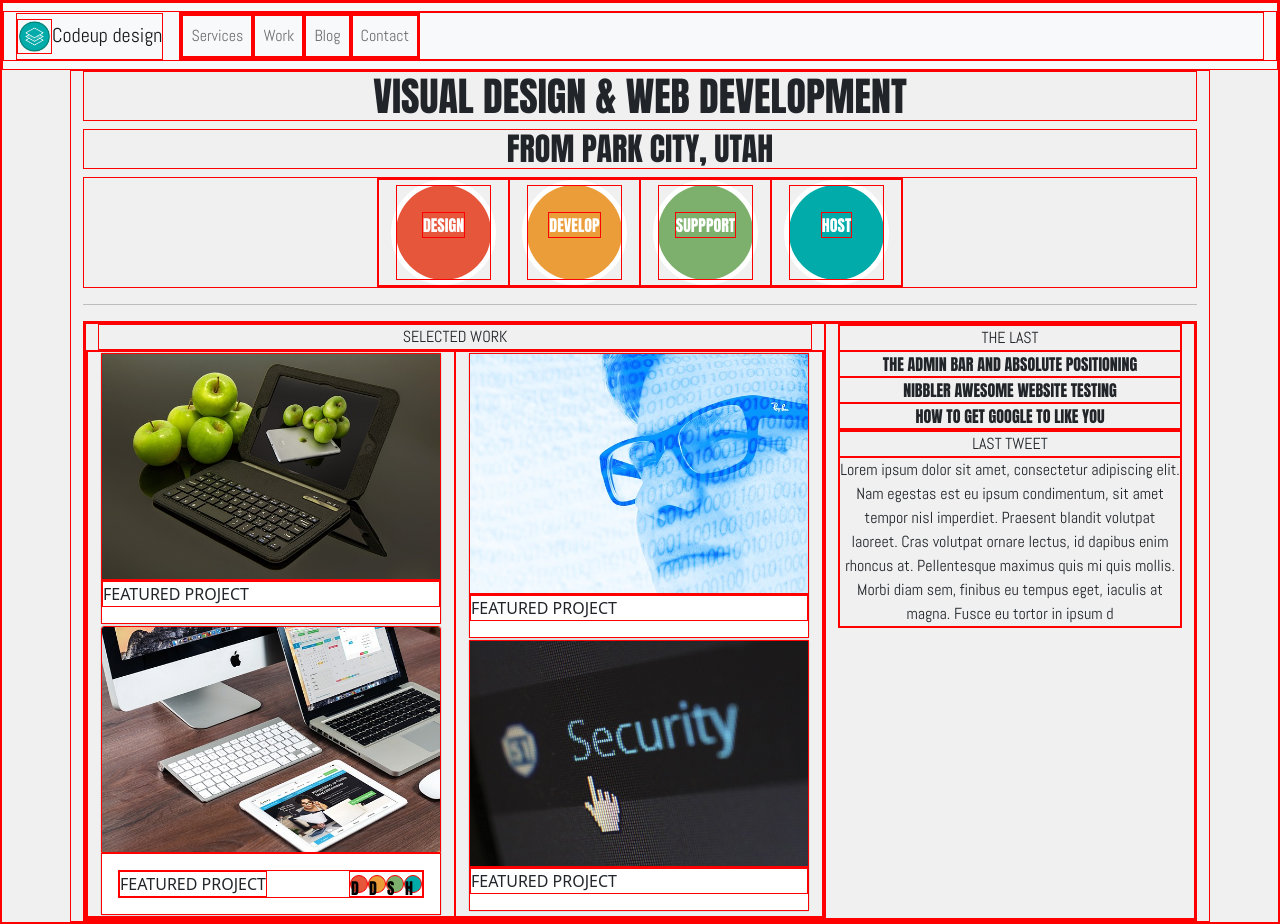
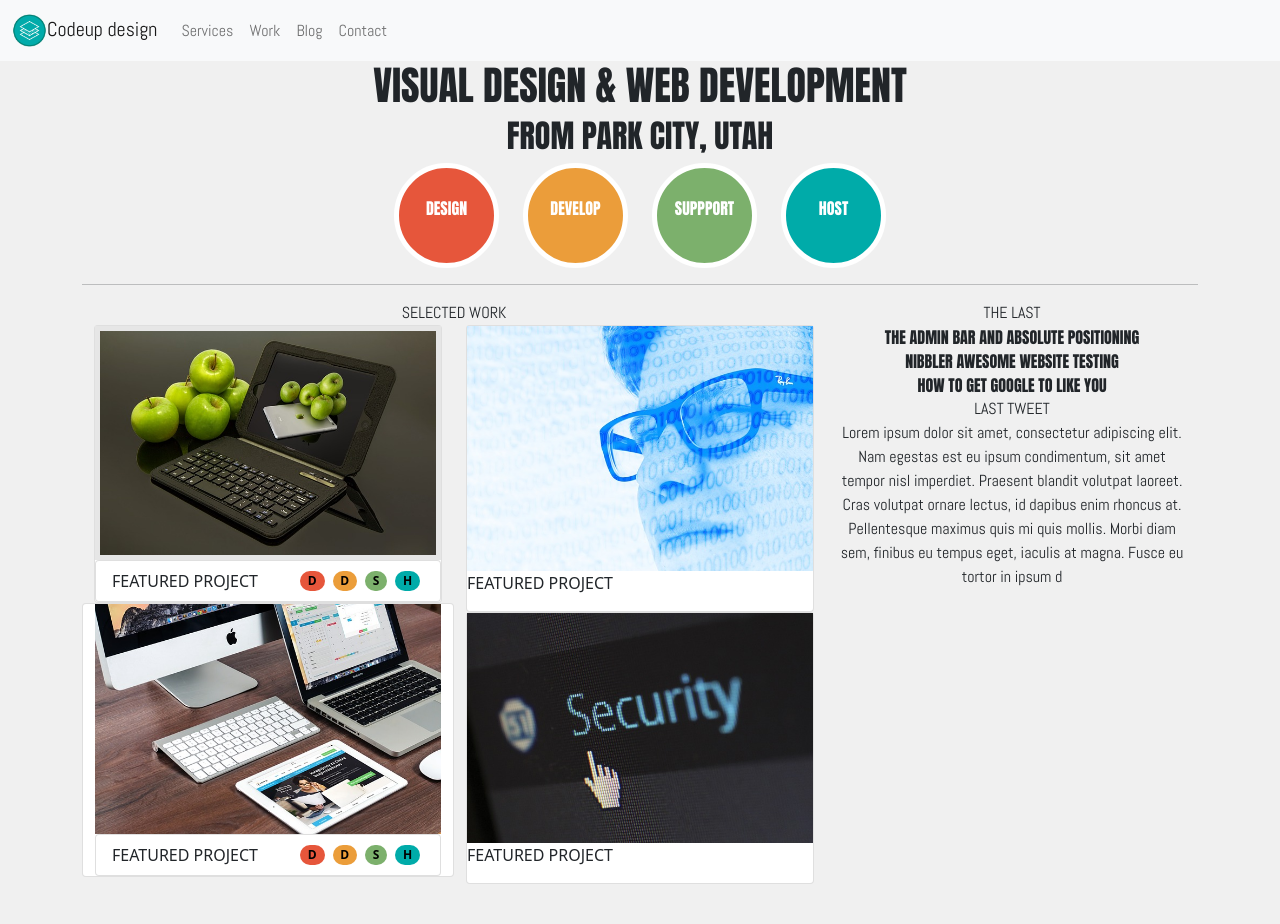
Before and after one commit to Jeff-and-Daves-Codeup-Design-Project/J-and-D-Project, a website: page index.html in a window 1280 px wide. After the commit the page ends 884 px from the top, so only its background shows below. Drawn offline with nearby package versions, Linux system fonts and the light colour scheme.

Commit message:
fixed buttons Co-authored-by: dgsmith7@hotmail.com

```diff
--- a/css/index.css
+++ b/css/index.css
@@ -7,9 +7,9 @@
     --color-dark-grey: #e6e6e6;
 }
 
-* {
-    border:red 1px solid;
-}
+/** {*/
+/*    border:red 1px solid;*/
+/*}*/
 
 body {
     background-color: var(--color-light-grey)
@@ -47,40 +47,17 @@ body {
     background-color: var(--color-teal);
 }
 
-.d1-card-logo {
-    height: 18px;
-    width: 18px;
-    font-family:'Anton';
-    color: black;
-    margin: auto 0;
-    background-color: var(--color-red);
-    border-radius: 9px;
+.dk-text {
+    color:black;
 }
 
-.d2-card-logo {
-    height: 18px;
-    width: 18px;
-    font-family:'Anton';
-    color: black;
-    margin: auto 0;
-    background-color: var(--color-orange-ish);
-    border-radius: 9px;
+.img-pd {
+    border: 5px solid var(--color-dark-grey);
 }
-.s-card-logo {
-    height: 18px;
-    width: 18px;
-    font-family:'Anton';
-    color: black;
-    margin: auto 0;
-    background-color: var(--color-green);
-    border-radius: 9px;
+
+ul
+{
+    list-style-type: none;
+    padding: 0px;
+    margin: 0px;
 }
-.h-card-logo {
-    height: 18px;
-    width: 18px;
-    font-family:'Anton';
-    color: black;
-    margin: auto 0;
-    background-color: var(--color-teal);
-    border-radius: 9px;
-}
--- a/index.html
+++ b/index.html
@@ -117,25 +117,44 @@
 				<div id="selected-work" class="text-center use-abel">SELECTED WORK</div>
 				<div class="row">
 					<div class="col-lg-6">
+
 						<div class="card col">
-                        <img SRC="./assets/images/apple-ipad.jpg">
-                        <div><p>FEATURED PROJECT</p></div>
+							<img class="img-pd"  SRC="./assets/images/apple-ipad.jpg">
+
+							<div class="">
+                                <ul class="list-group ">
+
+                                    <li class="list-group-item d-flex justify-content-between align-items-center fs-6">
+	                                    FEATURED PROJECT
+                                        <div class="d-flex ">
+                                            <span class="badge badge-primary rounded-pill dk-text mx-1" id="icon-1">D</span>
+	                                        <span class="badge badge-primary rounded-pill dk-text mx-1" id="icon-2">D</span>
+	                                        <span class="badge badge-primary rounded-pill dk-text mx-1" id="icon-3">S</span>
+	                                        <span class="badge badge-primary rounded-pill dk-text mx-1" id="icon-4">H</span>
                                         </div>
-                    <div class="card col">
+                                    </li>
+                                </ul>
+							</div>
+
+						</div>
+
+						<div class="card row">
+
 							<img SRC="./assets/images/macbook.jpg" class="card-img-top">
 
-                        <div class="card-body">
-                            <div class="card-text d-flex justify-content-between">
-                                <span> FEATURED PROJECT </span>
-                                <span class="d-flex justify-content-end m1">
-                                <p class="d1-card-logo m3"> D </p>
-                                <p class="d2-card-logo "> D </p>
-                                <p class="s-card-logo "> S </p>
-                                <p class="h-card-logo "> H </p>
-                                </span>
+							<div class="">
+								<ul class="list-group ">
+
+									<li class="list-group-item d-flex justify-content-between align-items-center fs-6">
+										FEATURED PROJECT
+										<div class="d-flex ">
+											<span class="badge badge-primary rounded-pill dk-text mx-1" id="icon-1">D</span>
+											<span class="badge badge-primary rounded-pill dk-text mx-1" id="icon-2">D</span>
+											<span class="badge badge-primary rounded-pill dk-text mx-1" id="icon-3">S</span>
+											<span class="badge badge-primary rounded-pill dk-text mx-1" id="icon-4">H</span>
 										</div>
-
-
+									</li>
+								</ul>
 							</div>
 
 						</div>
```
Lines whose indentation alone changed are shown as unchanged.
